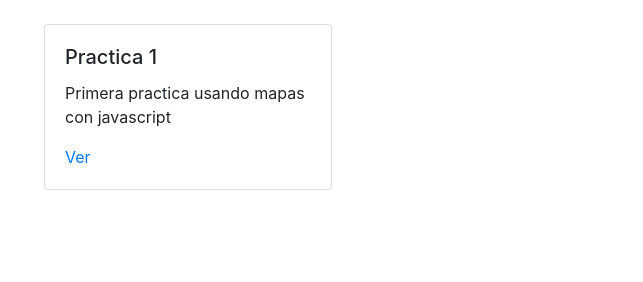
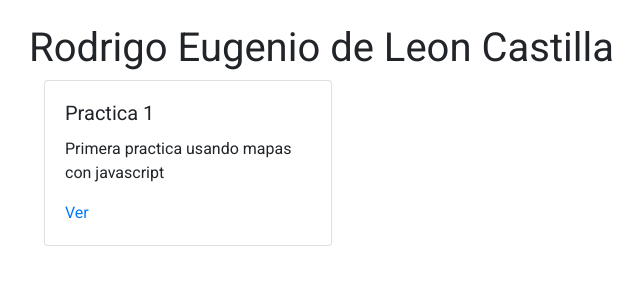
Before and after one commit to rodri-dot-git/sistemas-geo, a plain HTML site: page index.html in a window 1280 px wide. Shown: the whole page, without its empty margins (41-684 px from the left). Drawn offline with nearby package versions, Linux system fonts and the light colour scheme; some packages are replaced by stand-ins of ours.

Commit message:
font and name

```diff
--- a/index.html
+++ b/index.html
@@ -4,13 +4,22 @@
     <meta charset="UTF-8">
     <meta name="viewport" content="width=device-width, initial-scale=1.0">
     <title>Practicas</title>
+    <link href="https://fonts.googleapis.com/css?family=Roboto&display=swap" rel="stylesheet">
     <link rel="stylesheet" href="https://stackpath.bootstrapcdn.com/bootstrap/4.3.1/css/bootstrap.min.css"
         integrity="sha384-ggOyR0iXCbMQv3Xipma34MD+dH/1fQ784/j6cY/iJTQUOhcWr7x9JvoRxT2MZw1T" crossorigin="anonymous">
+    <style>
+        body{
+            font-family: 'Roboto', sans-serif !important;
+        }
+    </style>
 </head>
 <body>
     <br>
     <div class="container-fluid">
         <div class="container">
+            <div class="row">
+                <h1>Rodrigo Eugenio de Leon Castilla</h1>
+            </div>
             <div class="row">
                 <div class="col-3">
                     <div class="card" style="width: 18rem;">
```
